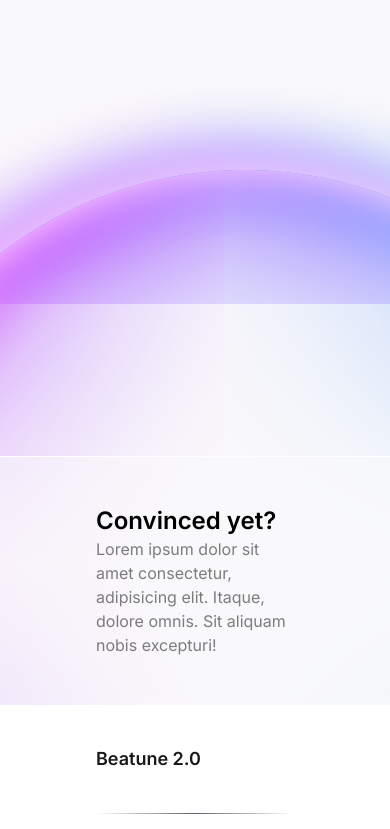
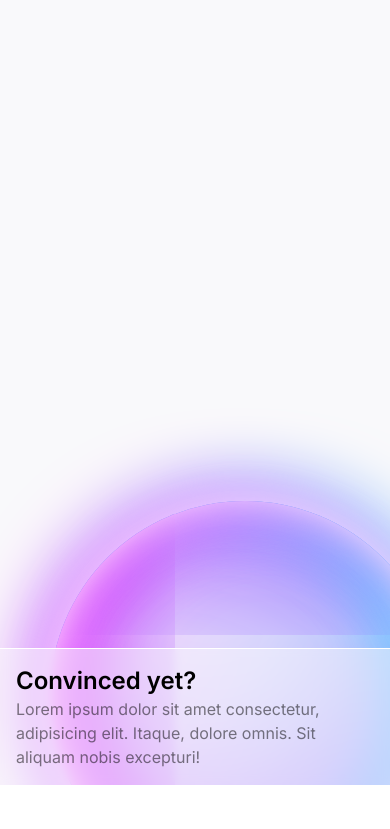
Before and after one commit to BenDayan123/beatune-website, a React (Vite) app: page / in a window 390 px wide. Shown: the part 1156-1985 px from the top of the page. Built offline with nearby package versions, Linux system fonts and the light colour scheme.

Commit message:
responsive for phones

```diff
--- a/src/App.tsx
+++ b/src/App.tsx
@@ -21,7 +21,7 @@ function App() {
           <div className="animate-scrollIn inline-flex items-cente bg-[#242533] text-[#fafafa] rounded-full px-2.5 py-0.5 text-xs font-semibold transition-colors focus:outline-none focus:ring-2 focus:ring-ring focus:ring-offset-2 w-fit mx-auto">
             Under construction
           </div>
-          <h1 className="animate-scrollIn animate-delay-200 lg:text-7xl sm:flex-center font-semibold bg-clip-text text-transparent bg-gradient-to-t from-[#111827] dark:from-white via-[#4b5563] dark:via-[#e5e7eb] to-[#111827] dark:to-white">
+          <h1 className="animate-scrollIn animate-delay-200 text-7xl font-semibold bg-clip-text text-transparent bg-gradient-to-t from-[#111827] dark:from-white via-[#4b5563] dark:via-[#e5e7eb] to-[#111827] dark:to-white">
             Hear sound all around.
           </h1>
           <p className="animate-scrollIn animate-delay-[400ms] text-black/70 dark:text-white/70">
@@ -41,7 +41,7 @@ function App() {
 
         <div className="glow"></div>
 
-        <div className="z-20 py-12 border-t border-white dark:border-background-dark mt-24 px-24 bg-background-light/50 dark:bg-background-dark/50 backdrop-blur-sm shadow-lg">
+        <div className="z-20 max-sm:p-4 py-12 border-t border-white dark:border-background-dark mt-24 px-24 bg-background-light/50 dark:bg-background-dark/50 backdrop-blur-sm shadow-lg">
           <h3 className="font-semibold text-2xl text-black dark:text-white">
             Convinced yet?
           </h3>
--- a/src/components/Footer.tsx
+++ b/src/components/Footer.tsx
@@ -8,13 +8,13 @@ export const Footer = () => {
         <div className="font-semibold text-lg">Beatune 2.0</div>
       </div>
       <div className="h-px bg-transparent bg-gradient-to-r from-transparent via-[#2a2c3c] to-transparent opacity-75"></div>
-      <div className="py-6 flex justify-between md:grid-cols-2 space-y-4 md:space-y-0">
-        <div className="flex gap-4 text-xs text-muted-foreground">
+      <div className="py-6 flex justify-between items-center md:grid-cols-2 space-y-4 md:space-y-0 max-sm:flex-col">
+        <div className="flex gap-4 text-xs">
           <div>Privacy Policy</div>
           <div>·</div>
           <div>Terms of Conditions</div>
         </div>
-        <div className="text-xs text-muted-foreground">
+        <div className="text-xs">
           © {new Date().getFullYear()} Beatune. All rights reserved.
         </div>
       </div>
--- a/src/style.css
+++ b/src/style.css
@@ -20,13 +20,15 @@ body,html, #root{
 
 .glow{
     position: absolute;
-    width: 800px;
-    height: 800px;
+    width: 50%;
+    aspect-ratio: 1;
+    /* height: 800px; */
     margin: 50px;
     border-radius: 50%;
     left: 50%;
-    transform: translate(-50%, -30%);
-    z-index: 0;
+    bottom: 0;
+    transform: translate(-50%, 40%);
+    @apply max-sm:w-full;
     box-shadow: inset 0 0 50px #fff, inset 20px 0 80px #f0f, inset -20px 0 80px #0ff, inset 20px 0 300px #f0f, inset -20px 0 300px #0ff, 0 0 50px #fff, -10px 0 80px #f0f, 10px 0 80px #0ff;
     animation: load 6s ease-in-out infinite;
 }
```
